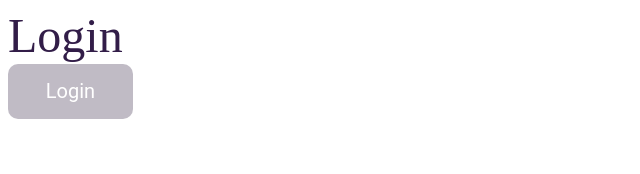
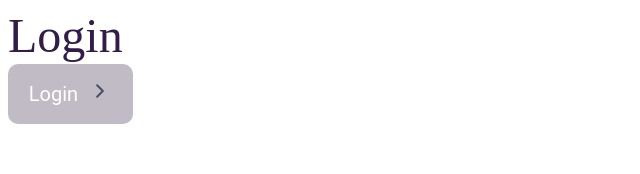
Before and after one commit to CaltonDev/calton-front-v3, a React (Create React App) app: page /login in a window 1280 px wide. Shown: the top 174 px of the page, without its empty margins (0-640 px from the left). Built offline with nearby package versions, Linux system fonts and the light colour scheme.

Commit message:
Feat: first version of SvgWrapper

```diff
--- a/src/components/Button/Button.module.scss
+++ b/src/components/Button/Button.module.scss
@@ -75,4 +75,11 @@
     background: map-deep-get($button, disabled, variant, ghost, background);
     border: map-deep-get($button, disabled, variant, ghost, border);
   }
+
+  &.arrowRight {}
+
+  &.arrowLeft {
+    flex-direction: row-reverse;
+  }
+
 }
--- a/src/components/Button/Button.tsx
+++ b/src/components/Button/Button.tsx
@@ -1,6 +1,7 @@
 import styles from './Button.module.scss'
 import { ButtonProps } from './Button.interface'
 import React from 'react'
+import SvgWrapper from '../SvgWrapper/SvgWrapper'
 
 const Button = ({
     size,
@@ -14,14 +15,29 @@ const Button = ({
     const variantClass = variant ? styles[variant] : ''
     const sizeClass = size ? styles[size] : ''
     const disabledClass = disabled ? styles[`disabled-${variant}`] : ''
+    const arrowDirection =
+        arrowPlacement !== 'none'
+            ? arrowPlacement === 'left'
+                ? styles['arrowLeft']
+                : styles['arrowRight']
+            : ''
     return (
         <>
             <button
-                className={`${styles.button} ${variantClass} ${sizeClass} ${disabledClass}`}
+                className={`${styles.button} ${variantClass} ${sizeClass} ${disabledClass} ${arrowDirection}`}
                 disabled={disabled}
                 onClick={onClick}
             >
                 {children}
+                {arrowPlacement !== 'none' && (
+                    <SvgWrapper
+                        keySvg={
+                            arrowPlacement === 'left'
+                                ? 'arrowBack'
+                                : 'arrowForward'
+                        }
+                    />
+                )}
             </button>
         </>
     )
--- /dev/null
+++ b/src/components/SvgWrapper/SvgIcons/ArrowBackSvg.tsx
@@ -0,0 +1,30 @@
+import React from 'react'
+import { SvgProps } from '../SvgWrapper.interface'
+
+const ArrowBackSvg = ({
+    width = 24,
+    height = 24,
+    fillColor = '#464D69',
+}: SvgProps) => {
+    return (
+        <>
+            <svg
+                width={width}
+                height={height}
+                viewBox="0 0 24 24"
+                fill="none"
+                xmlns="http://www.w3.org/2000/svg"
+            >
+                <path
+                    d="M15 6L9 12L15 18"
+                    stroke={fillColor}
+                    strokeWidth="2"
+                    strokeLinecap="round"
+                    strokeLinejoin="round"
+                />
+            </svg>
+        </>
+    )
+}
+
+export default ArrowBackSvg
--- /dev/null
+++ b/src/components/SvgWrapper/SvgIcons/ArrowForwardSvg.tsx
@@ -0,0 +1,30 @@
+import React from 'react'
+import { SvgProps } from '../SvgWrapper.interface'
+
+const ArrowForwardSvg = ({
+    width = 24,
+    height = 24,
+    fillColor = '#464D69',
+}: SvgProps) => {
+    return (
+        <>
+            <svg
+                width={width}
+                height={height}
+                viewBox="0 0 25 25"
+                fill="none"
+                xmlns="http://www.w3.org/2000/svg"
+            >
+                <path
+                    d="M9.5 6.5L15.5 12.5L9.5 18.5"
+                    stroke={fillColor}
+                    strokeWidth="2"
+                    strokeLinecap="round"
+                    strokeLinejoin="round"
+                />
+            </svg>
+        </>
+    )
+}
+
+export default ArrowForwardSvg
--- /dev/null
+++ b/src/components/SvgWrapper/SvgWrapper.module.scss
@@ -0,0 +1,3 @@
+.clickable{
+  cursor: pointer;
+}
--- /dev/null
+++ b/src/components/SvgWrapper/SvgWrapper.tsx
@@ -0,0 +1,35 @@
+import React from 'react'
+import { SvgWrapperProps } from './SvgWrapper.interface'
+import ArrowBackSvg from './SvgIcons/ArrowBackSvg'
+import styles from './SvgWrapper.module.scss'
+import ArrowForwardSvg from './SvgIcons/ArrowForwardSvg'
+
+const SvgWrapper = ({
+    keySvg,
+    width,
+    height,
+    fillColor,
+    isClickable = false,
+}: SvgWrapperProps) => {
+    return (
+        <span className={isClickable ? styles.clickable : ''}>
+            {keySvg === 'arrowBack' ? (
+                <ArrowBackSvg
+                    width={width}
+                    height={height}
+                    fillColor={fillColor}
+                />
+            ) : keySvg === 'arrowForward' ? (
+                <ArrowForwardSvg
+                    width={width}
+                    height={height}
+                    fillColor={fillColor}
+                />
+            ) : (
+                <></>
+            )}
+        </span>
+    )
+}
+
+export default SvgWrapper
--- a/src/pages/Login/Login.tsx
+++ b/src/pages/Login/Login.tsx
@@ -26,6 +26,7 @@ function Login() {
                 variant={'solid'}
                 disabled={true}
                 onClick={performLoginAndRedirect}
+                arrowPlacement={'right'}
             >
                 Login
             </Button>
```
Also changed, not shown: src/components/SvgWrapper/SvgWrapper.interface.ts (added, +13 -0 lines).
